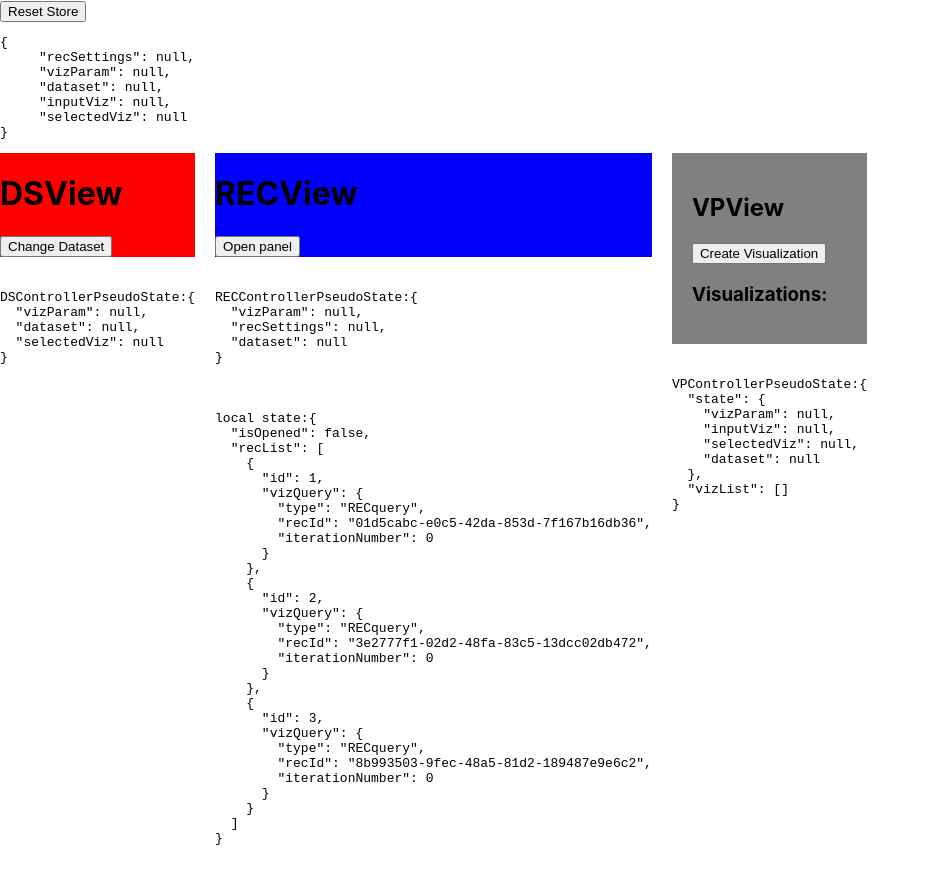
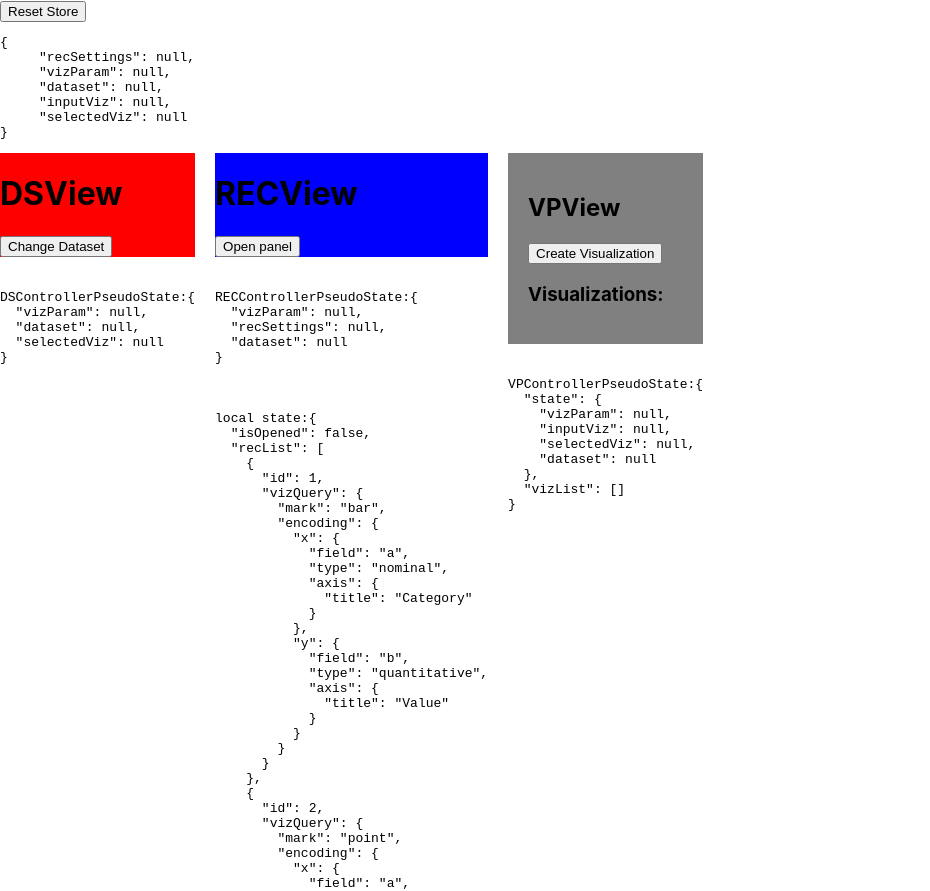
Before and after one commit to Tthide/VizREvent, a React (Create React App) app in the folder vizrevent/: page / in a window 1280 px wide. Shown: the top 891 px of the page, without its empty margins (0-930 px from the left). Before the commit the page ends 859 px from the top, so only its background shows below. Built offline with nearby package versions, Linux system fonts and the light colour scheme.

Commit message:
rec examples now vega-lite supported

```diff
--- a/vizrevent/src/RECommender/RECController.js
+++ b/vizrevent/src/RECommender/RECController.js
@@ -17,16 +17,41 @@ const RECController = () => {
     //Creating local state
     const [isOpened, setIsOpened] = useState(false);
     const [recList, setRecList] = useState([
-    { id: 1, vizQuery: { type: 'RECquery', recId: uuidv4(), iterationNumber: 0 } },
-    { id: 2, vizQuery: { type: 'RECquery', recId: uuidv4(), iterationNumber: 0 } },
-    { id: 3, vizQuery: { type: 'RECquery', recId: uuidv4(), iterationNumber: 0 } }]); //example value
+        {
+            id: 1, vizQuery: {
+                mark: "bar",
+                encoding: {
+                    x: { field: "a", type: "nominal", axis: { title: "Category" } },
+                    y: { field: "b", type: "quantitative", axis: { title: "Value" } }
+                },
+
+            }
+        },
+        {
+            id: 2, vizQuery: {
+                mark: "point",
+                encoding: {
+                    x: { field: "a", type: "nominal", axis: { title: "Category" } },
+                    y: { field: "b", type: "quantitative", axis: { title: "Value" } }
+                }
+            }
+        },
+        {
+            id: 3, vizQuery: {
+                mark: "line",
+                encoding: {
+                    x: { field: "a", type: "nominal", axis: { title: "Category" } },
+                    y: { field: "b", type: "quantitative", axis: { title: "Value" } }
+                }
+            }
+        }]); //example value
 
     //function that actually computes the recommendation
     const recCompute = (recList, vizParam, recSettings, dataset) => {
 
         const newRecList = recList.map(item => ({
             ...item,
-            vizQuery: {...item.vizQuery,iterationNumber:item.vizQuery.iterationNumber+1},
+            vizQuery: { ...item.vizQuery, iterationNumber: item.vizQuery.iterationNumber + 1 },
         }));
 
         //example output
```
